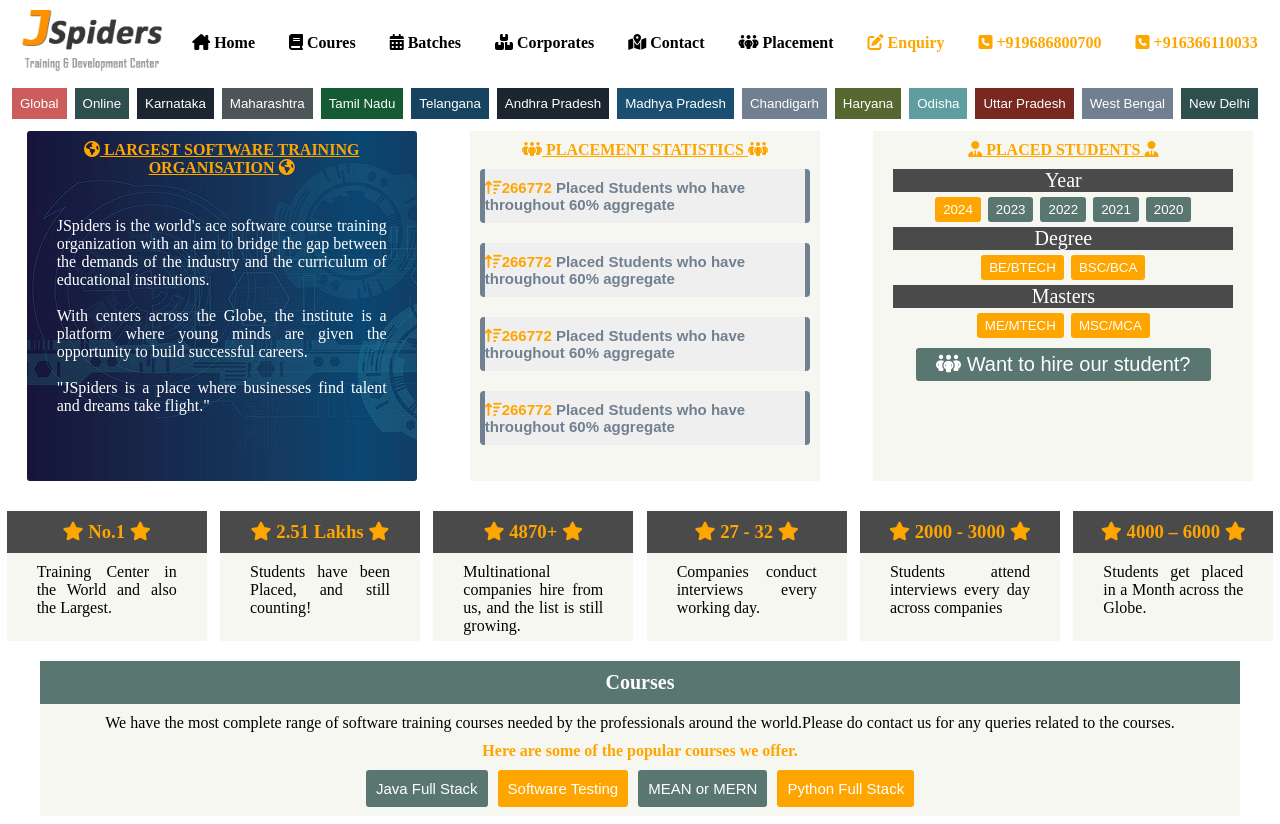
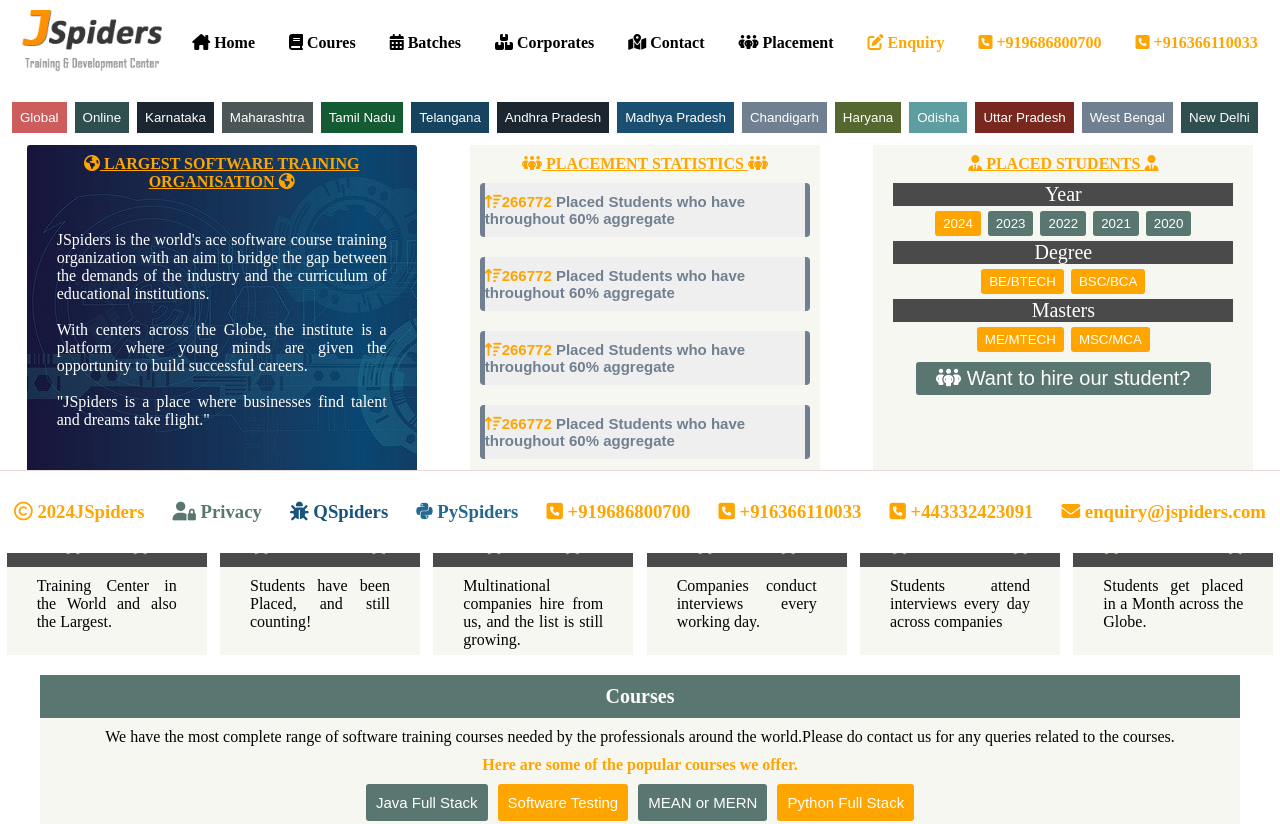
Before and after one commit to harshekmadhukar/Jspider-Clone, a plain HTML site: page index.html in a window 1280 px wide. Shown: the top 824 px of the page. Drawn offline with Linux system fonts and the light colour scheme.

Commit message:
second commit

```diff
--- a/css/style.css
+++ b/css/style.css
@@ -1,5 +1,16 @@
 *{
     margin: 0px;
+}
+nav{
+    position: fixed;
+    top: 0px;
+    left: 0px;
+    background-color: white;
+    width: 100%;
+}
+.secdnav{
+    /* padding-top: 80px; */
+    margin-top: 100px;
 }
 .navlogo{
     width: 140px;
@@ -236,9 +247,17 @@
     justify-content: space-around;
     padding-bottom: 20px;
 }
-footer{
+.footer{
+    position: fixed;
+    top: 470px;
+    left: 0px;
+    width: 100%;
+    background-color: white;
     display: flex;
     justify-content: space-around;
-    padding: 30px 0px 20px 0px;
+    padding: 30px 0px 30px 0px;
     border-top: 1px solid rgb(233, 216, 216);
 }
+body{
+    padding-bottom: 80px;
+}
--- a/index.html
+++ b/index.html
@@ -286,6 +286,7 @@
 </body>
 
 <footer>
+   <div class="footer">
     <h3 style="color: orange;"><i class="fa-regular fa-copyright"></i> 2024JSpiders</h3>
     <h3 style="color: #5a7670"><i class="fa-solid fa-user-lock"></i> Privacy</h3>
     <h3 style="color: #18547c;"><i class="fa-solid fa-bug"></i> QSpiders</h3>
@@ -294,6 +295,7 @@
     <h3 style="color: orange;"><i class="fa-solid fa-square-phone"></i> +916366110033</h3>
     <h3 style="color: orange;"><i class="fa-solid fa-square-phone"></i> +443332423091</h3>
     <h3 style="color: orange;"><i class="fa-solid fa-envelope"></i> enquiry@jspiders.com</h3>
+   </div>
 </footer>
 
 </html>
```
